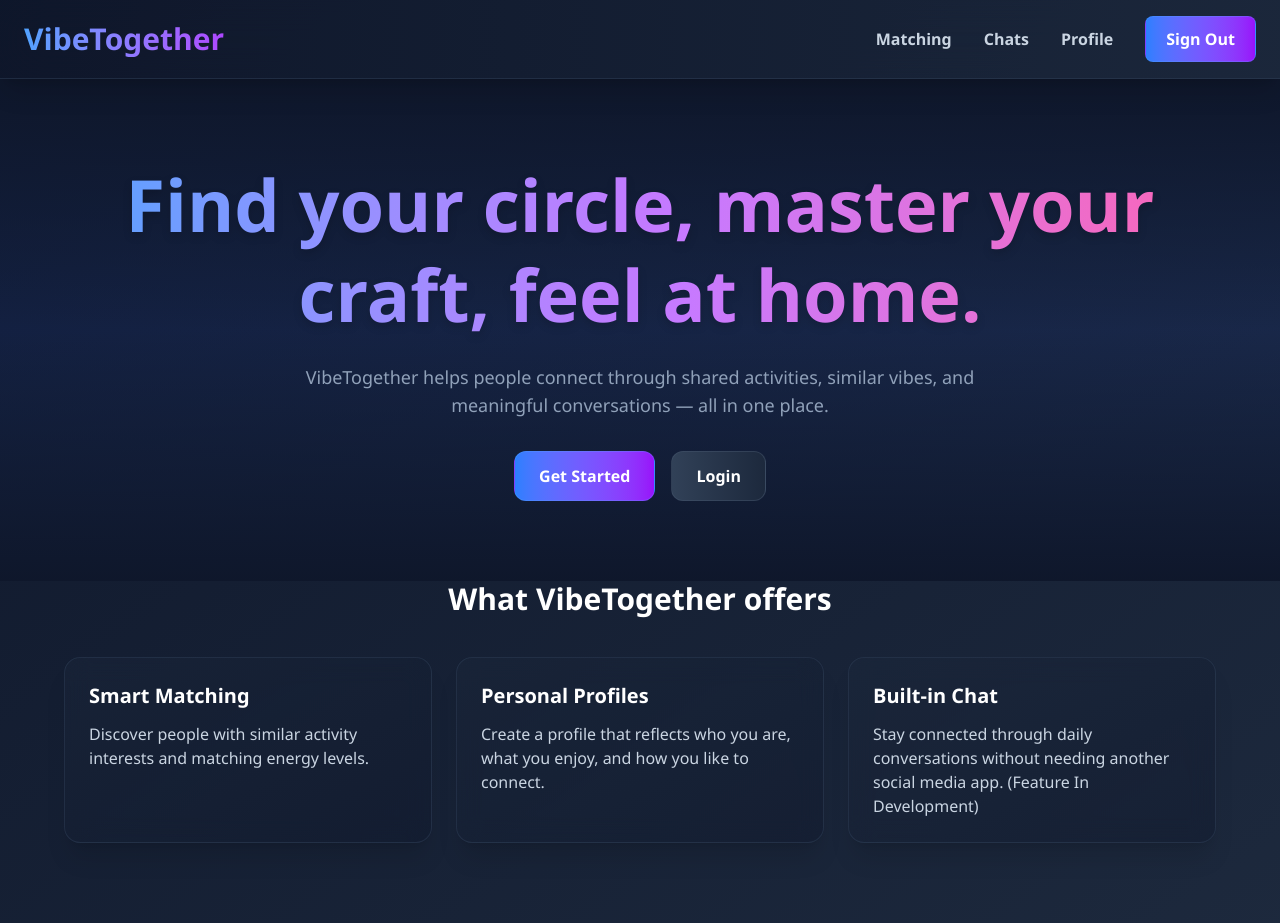
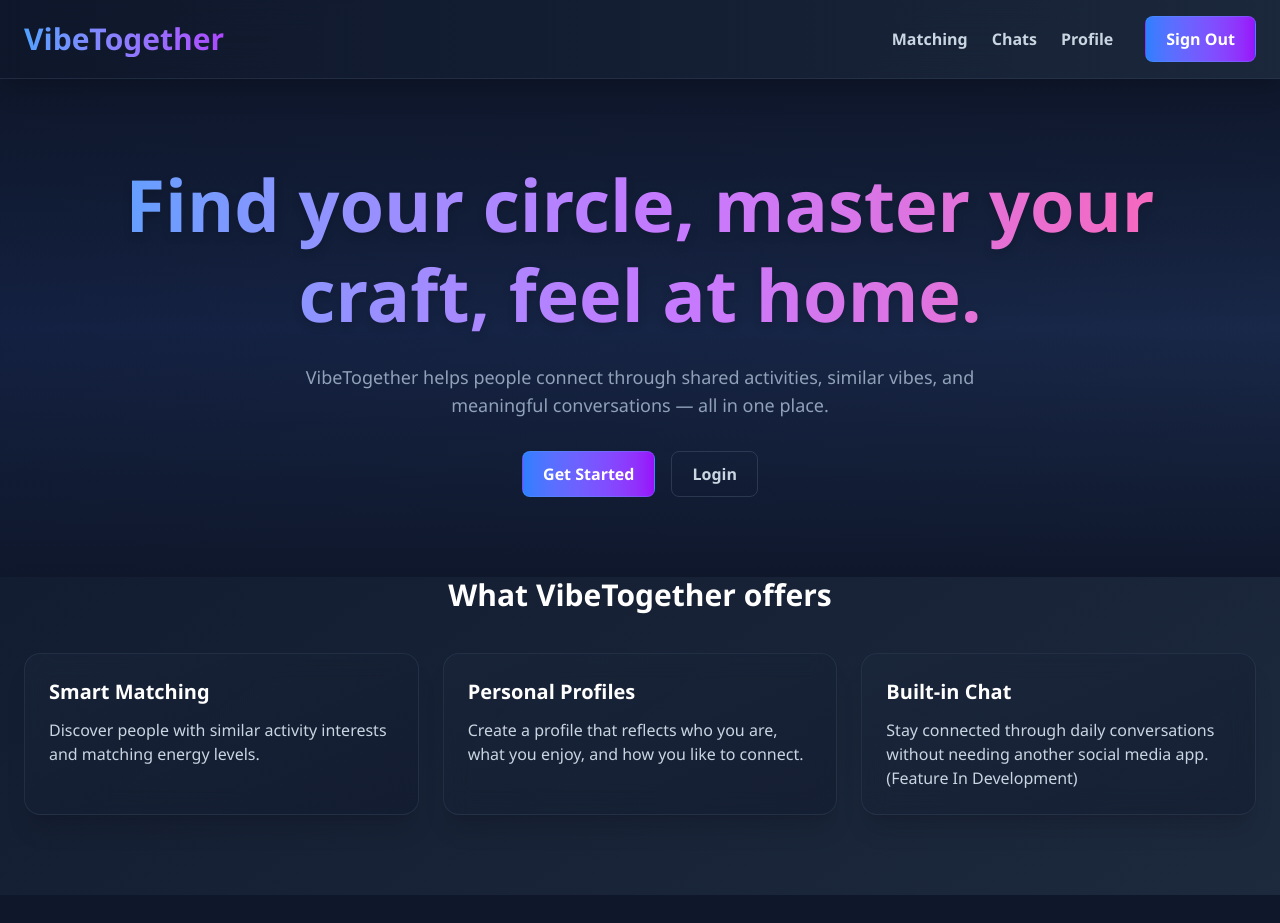
Before and after one commit to Saumy-m/vibe-together, a Next.js app: page / in a window 1280 px wide. After the commit the page ends 895 px from the top, so only its background shows below. Built offline with nearby package versions, Linux system fonts and the light colour scheme; sample sign-in values are in the browser's storage.

Commit message:
Further Styling organizations

```diff
--- a/app/components/content.js
+++ b/app/components/content.js
@@ -3,22 +3,22 @@ import Link from "next/link";
 export default function HeroSection() {
   return (
     <section className="section-hero">
-      <div className="container-max-lg text-center">
+      <div className="homepage-content-container">
         <h1 className="heading-h1-large">
           Find your circle, master your craft, feel at home.
         </h1>
 
-        <p className="mt-6 text-description-light">
+        <p className="Homepage-descript">
           VibeTogether helps people connect through shared activities, similar
           vibes, and meaningful conversations — all in one place.
         </p>
 
-        <div className="mt-8 flex flex-col sm:flex-row justify-center gap-4">
-          <Link href="/signup" className="btn-primary">
+        <div className="homepage-buttons-container">
+          <Link href="/signup" className="nav-button-prim">
             Get Started
           </Link>
 
-          <Link href="/login" className="btn-secondary">
+          <Link href="/login" className="nav-button-sec">
             Login
           </Link>
         </div>
--- a/app/components/navigation.js
+++ b/app/components/navigation.js
@@ -53,15 +53,15 @@ export default function Navbar() {
       <div className="nav-wrapper">
 
         {/* Logo and menu toggle button for mobile view */}
-        <div className="flex items-center justify-between w-full md:w-auto">
+        <div className="title-style-frame">
           {isLoggedIn ? (
-            <span className="text-2xl sm:text-3xl font-bold bg-clip-text text-transparent bg-gradient-to-r from-blue-400 to-purple-500 cursor-default hover:from-blue-300 hover:to-purple-400 transition-all duration-300">
+            <span className="title-text-style">
               VibeTogether
             </span>
           ) : (
             <Link
               href="/"
-              className="text-2xl sm:text-3xl font-bold bg-clip-text text-transparent bg-gradient-to-r from-blue-400 to-purple-500 hover:from-blue-300 hover:to-purple-400 transition-all duration-300"
+              className="title-text-style"
             >
               VibeTogether
             </Link>
@@ -71,7 +71,7 @@ export default function Navbar() {
           <button
             type="button"
             onClick={() => setMenuOpen((prev) => !prev)}
-            className="inline-flex items-center justify-center rounded-lg border border-slate-600/60 bg-slate-800/70 px-3 py-2 text-sm font-medium text-slate-200 md:hidden"
+            className="menu-toggle-button"
             aria-label="Toggle navigation menu"
           >
             {menuOpen ? "Close" : "Menu"}
@@ -79,53 +79,53 @@ export default function Navbar() {
         </div>
 
         {/* Navigation links and buttons, conditionally rendered based on login state */}
-        <div className={`${menuOpen ? "flex" : "hidden"} w-full flex-col gap-4 md:flex md:w-auto md:flex-row md:items-center md:gap-8`}>
-          {!loading && isLoggedIn && (
-            <div className="flex flex-col gap-3 md:flex-row md:items-center md:gap-8">
+        <div className={`${menuOpen ? "flex" : "hidden"} nav-links-container`}>
+          {isLoggedIn && (
+            <div className="nav-links">
               <Link
                 href="/matching"
-                className="text-slate-300 hover:text-blue-400 font-semibold transition-colors duration-300 relative group"
+                className="nav-link group"
                 onClick={() => setMenuOpen(false)}
               >
                 Matching
-                <span className="absolute bottom-0 left-0 w-0 h-0.5 bg-gradient-to-r from-blue-400 to-purple-500 group-hover:w-full transition-all duration-300"></span>
+                <span className="nav-bar-span group-hover:w-full transition-all duration-300"></span>
               </Link>
 
               <Link
                 href="/chats"
-                className="text-slate-300 hover:text-blue-400 font-semibold transition-colors duration-300 relative group"
+                className="nav-link group"
                 onClick={() => setMenuOpen(false)}
               >
                 Chats
-                <span className="absolute bottom-0 left-0 w-0 h-0.5 bg-gradient-to-r from-blue-400 to-purple-500 group-hover:w-full transition-all duration-300"></span>
+                <span className="nav-bar-span group-hover:w-full transition-all duration-300"></span>
               </Link>
 
               <Link
                 href={`/profile/${userId}`}
-                className="text-slate-300 hover:text-blue-400 font-semibold transition-colors duration-300 relative group"
+                className="nav-link group"
                 onClick={() => setMenuOpen(false)}
               >
                 Profile
-                <span className="absolute bottom-0 left-0 w-0 h-0.5 bg-gradient-to-r from-blue-400 to-purple-500 group-hover:w-full transition-all duration-300"></span>
+                <span className="nav-bar-span group-hover:w-full transition-all duration-300"></span>
               </Link>
             </div>
           )}
 
           <div className="nav-links">
             {isLoggedIn ? (
-              <button onClick={handleSignOut} className="btn-nav-primary">
+              <button onClick={handleSignOut} className="nav-button-prim">
                 Sign Out
               </button>
             ) : (
               <>
                 {pathname === '/login' && (
-                  <Link href="/signup" className="btn-nav-primary" onClick={() => setMenuOpen(false)}>
+                  <Link href="/signup" className="nav-button-prim" onClick={() => setMenuOpen(false)}>
                     Sign Up
                   </Link>
                 )}
 
                 {pathname === '/signup' && (
-                  <Link href="/login" className="btn-nav-secondary" onClick={() => setMenuOpen(false)}>
+                  <Link href="/login" className="nav-button-sec" onClick={() => setMenuOpen(false)}>
                     Login
                   </Link>
                 )}
--- a/app/globals.css
+++ b/app/globals.css
@@ -24,10 +24,60 @@ body {
 
 @layer utilities {
 
+  /* Tytle Styling */
+  .title-style-frame {
+    @apply flex items-center justify-between w-full md:w-auto;
+  }
+
+  /* Title Text Styling */
+  .title-text-style {
+    @apply text-2xl sm:text-3xl font-bold bg-clip-text text-transparent bg-gradient-to-r from-blue-400 to-purple-500 cursor-default hover:from-blue-300 hover:to-purple-400 transition-all duration-300;
+  }
+
+  /* Navigation Links Styling */
+  .nav-links {
+    @apply flex flex-col gap-4 md:flex-row md:items-center md:gap-8;
+  }
+
+  /* Navigation Link Styling */
+  .nav-link {
+    @apply text-slate-300 hover:text-blue-400 font-semibold transition-colors duration-300 relative ;
+  }
+
+  /* Navigation Bar Span */
+  .nav-bar-span {
+    @apply absolute bottom-0 left-0 w-0 h-0.5 bg-gradient-to-r from-blue-400 to-purple-500 ;
+  }
+
+  /* Navigation Menu Toggle Button Styling */
+  .menu-toggle-button {
+    @apply inline-flex items-center justify-center rounded-lg border border-slate-600/60 bg-slate-800/70 px-3 py-2 text-sm font-medium text-slate-200 md:hidden;
+  }
+
+  /* Navigation links container with dynamic toggle */
+  .nav-links-container {
+    @apply w-full flex-col gap-4 md:flex md:w-auto md:flex-row md:items-center md:gap-8;
+  }
   /* HomePage Main Frame */
   .homepage-frame {
     @apply min-h-screen bg-gradient-to-br from-slate-900 to-slate-800;
   }
+
+  /* HomePage Description */
+  .Homepage-descript {
+    @apply mt-6 text-lg text-slate-400 max-w-2xl mx-auto;
+  }
+
+  /* HomePage Content Container */
+  .homepage-content-container {
+    @apply max-w-6xl mx-auto text-center;
+  }
+
+  /* HomePage Buttons Container */
+  .homepage-buttons-container {
+    @apply mt-8 flex flex-col sm:flex-row justify-center gap-4;
+  }
+
   /* Login Input Main Frame */
   .login-input-frame {
     @apply min-h-screen bg-gradient-to-br from-slate-900 to-slate-800 flex items-center justify-center px-6;
@@ -42,11 +92,11 @@ body {
     @apply px-4 sm:px-6 py-2.5 sm:py-3 rounded-xl font-semibold bg-gradient-to-r from-slate-700 to-slate-800 text-white hover:from-slate-600 hover:to-slate-700 hover:shadow-lg hover:shadow-purple-500/20 transition-all duration-300 border border-slate-600/50 text-sm sm:text-base;
   }
 
-  .btn-nav-primary {
+  .nav-button-prim {
     @apply px-4 sm:px-5 py-2 sm:py-2.5 rounded-lg font-semibold text-white bg-gradient-to-r from-blue-500 to-purple-600 hover:from-blue-600 hover:to-purple-700 hover:shadow-lg hover:shadow-blue-500/40 transition-all duration-300 border border-blue-400/30 text-sm sm:text-base;
   }
 
-  .btn-nav-secondary {
+  .nav-button-sec {
     @apply px-4 sm:px-5 py-2 sm:py-2.5 rounded-lg font-semibold text-slate-300 border border-slate-600/50 hover:border-slate-400/80 hover:text-white hover:bg-slate-700/50 transition-all duration-300 text-sm sm:text-base;
   }
 
@@ -103,14 +153,6 @@ body {
     @apply text-lg text-slate-300 max-w-2xl mx-auto;
   }
 
-  .text-description-light {
-    @apply text-lg text-slate-400 max-w-2xl mx-auto;
-  }
-
-  /* Container Classes */
-  .container-max-lg {
-    @apply max-w-6xl mx-auto;
-  }
 
   .container-max-md {
     @apply max-w-2xl mx-auto;
```
